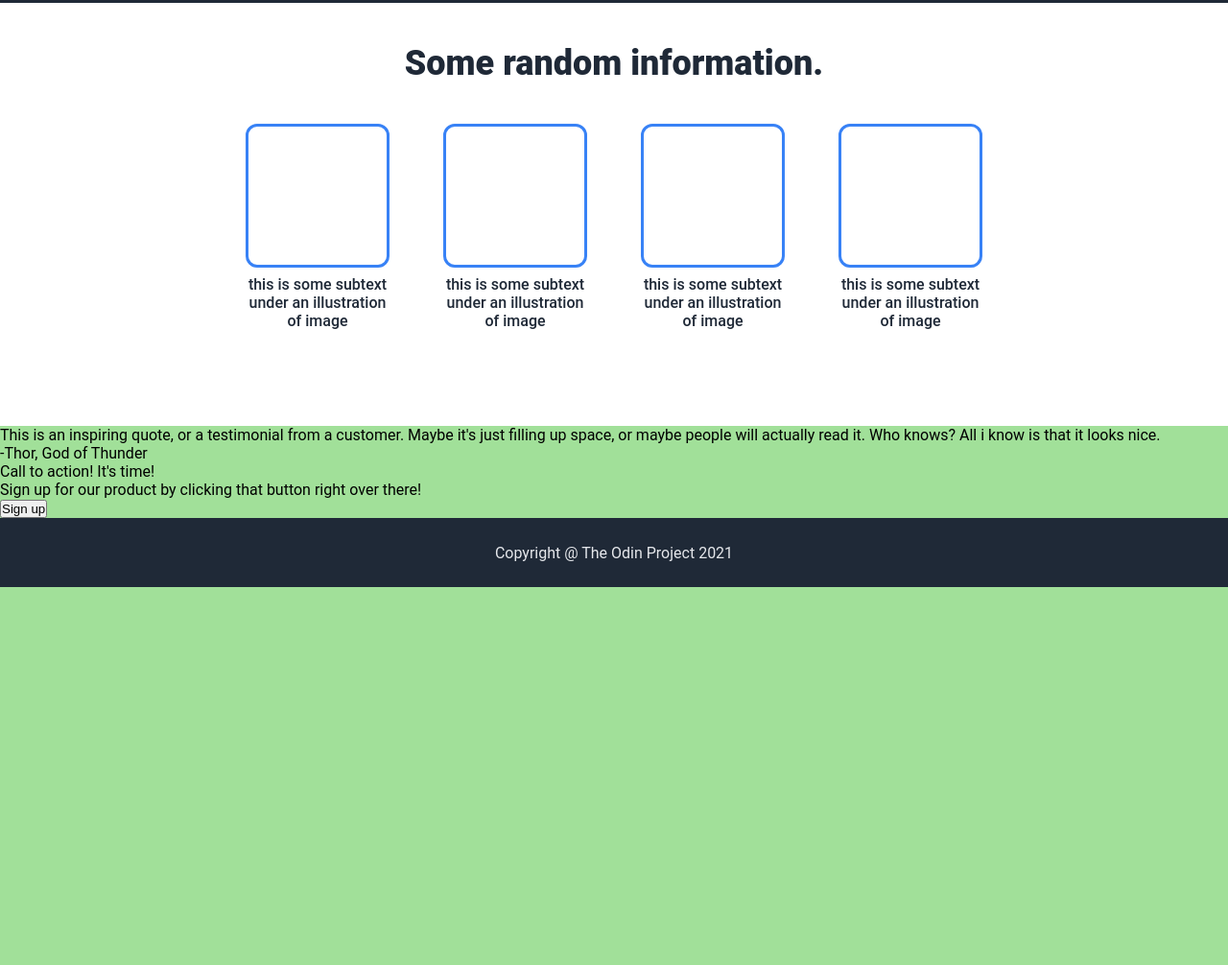
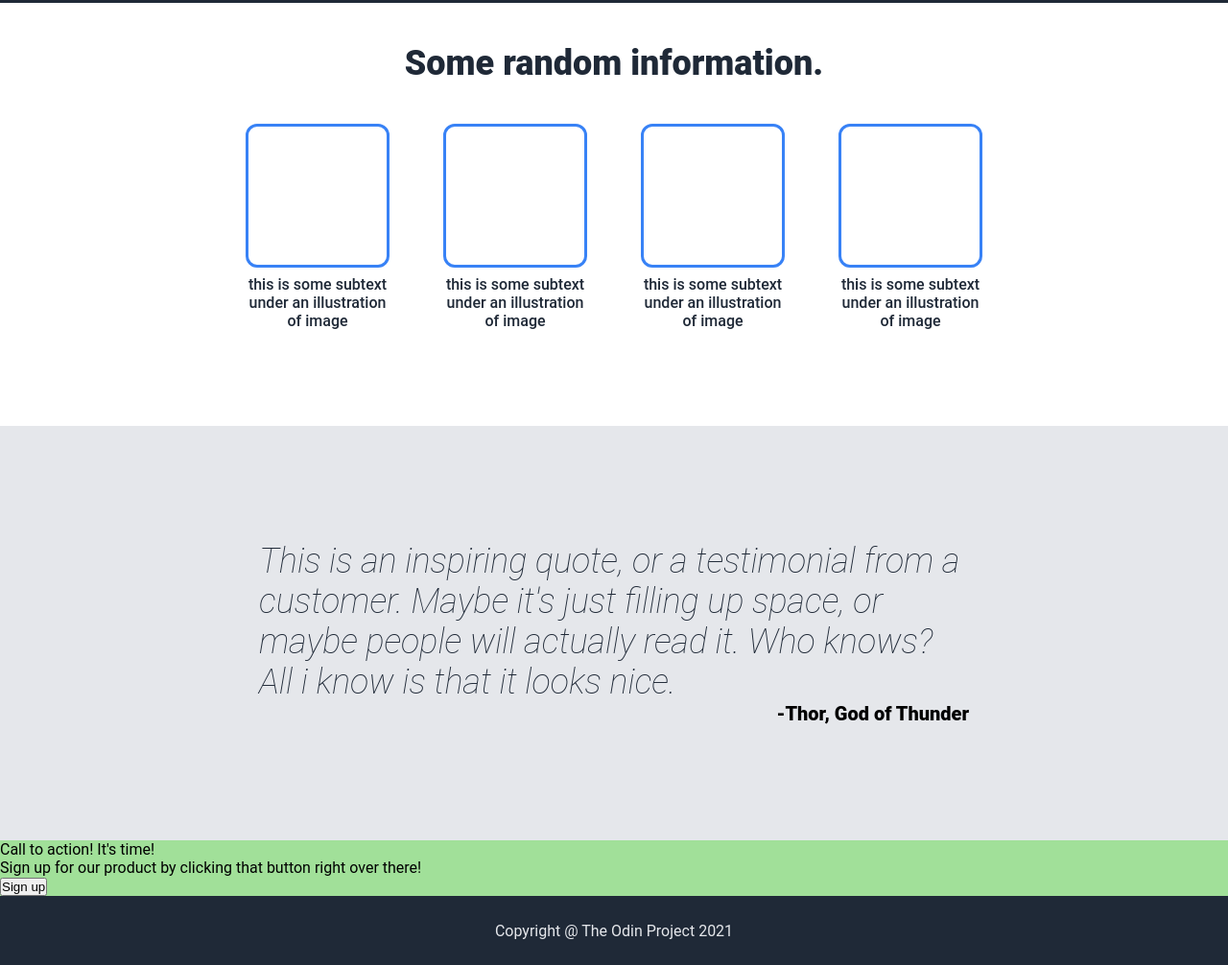
Before and after one commit to V1IRuZ/landing-page, a plain HTML site: page index.html in a window 1280 px wide. Shown: the part 490-1496 px from the top of the page at 96% size. Before the commit the page ends 1102 px from the top, so only its background shows below. Drawn offline with Linux system fonts and the light colour scheme.

Commit message:
Customize quote container
Padding was customized to match design. Person of the quote is mentioned on the right side of the quote below it. Fonts and colors were also customized to match the design.

```diff
--- a/index.html
+++ b/index.html
@@ -50,7 +50,7 @@
             </div>
         </div>
         <div class="quote">
-            <div class="quote-text">This is an inspiring quote, or a testimonial from a customer. Maybe it's just filling up space, or maybe people will actually read it. Who knows? All i know is that it looks nice.</div>
+            <div class="text">This is an inspiring quote, or a testimonial from a customer. Maybe it's just filling up space, or maybe people will actually read it. Who knows? All i know is that it looks nice.</div>
             <div class="from">-Thor, God of Thunder</div>
         </div>
         <div class="modal">
--- a/styles.css
+++ b/styles.css
@@ -142,3 +142,21 @@ h2 {
     display: flex;
     flex-shrink: 0;
 }
+
+.quote {
+    background-color: #e5e7eb;
+    padding: 120px 270px;
+}
+
+.quote .text {
+    font-size: 36px;
+    color:#1f2937;
+    font-style: italic;
+    font-weight: 50;
+}
+
+.quote .from {
+    font-size: 20px;
+    font-weight: 900;
+    text-align: right;
+}
```
